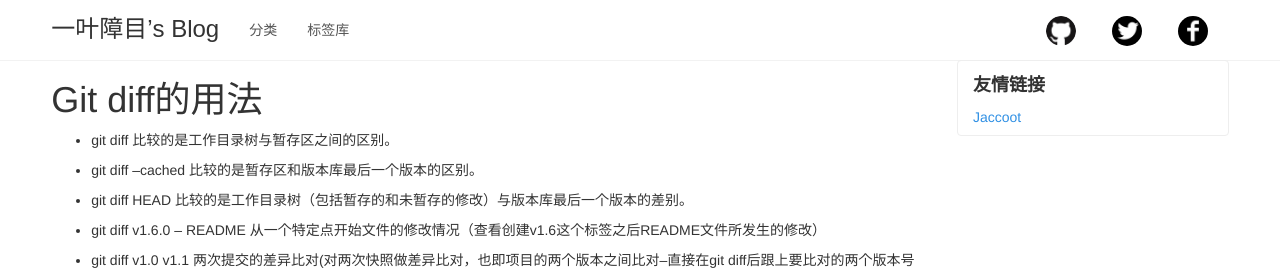
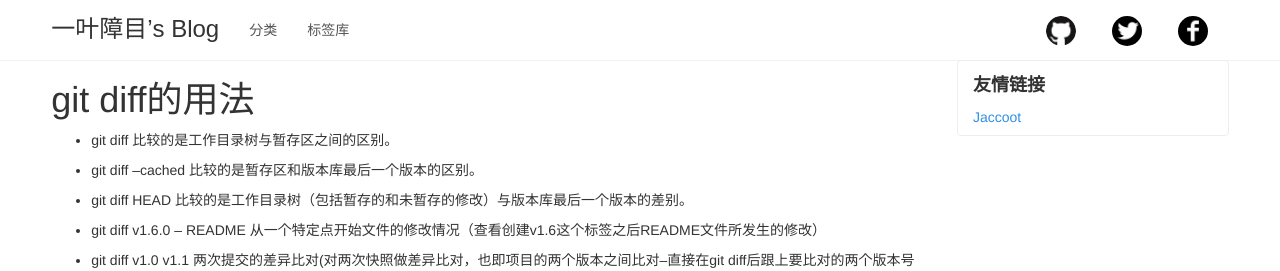
Before and after one commit to ddkangfu/ddkangfu.github.io, a Jekyll site: the page built from _posts/2014-12-07-git-diff.md, in a window 1280 px wide. Shown: the top 271 px of the page. Built offline with Jekyll 4.4.1, drawn with Linux system fonts in a browser that asks for light colours; some web fonts are replaced; Markdown is read by kramdown in place of the engine named in the settings; some of the changed lines change nothing that is shown.

Commit message:
修改了标题与内容标题不一致的问题。

```diff
--- a/_posts/2014-12-07-git-diff.md
+++ b/_posts/2014-12-07-git-diff.md
@@ -1,11 +1,11 @@
 ---
 layout: default
-title: 微信JsAPI支付调试总结
+title: git diff的用法
 category: 开发
 comments: true
 ---
 
-# Git diff的用法
+# git diff的用法
 
 * git diff 比较的是工作目录树与暂存区之间的区别。
 
```
